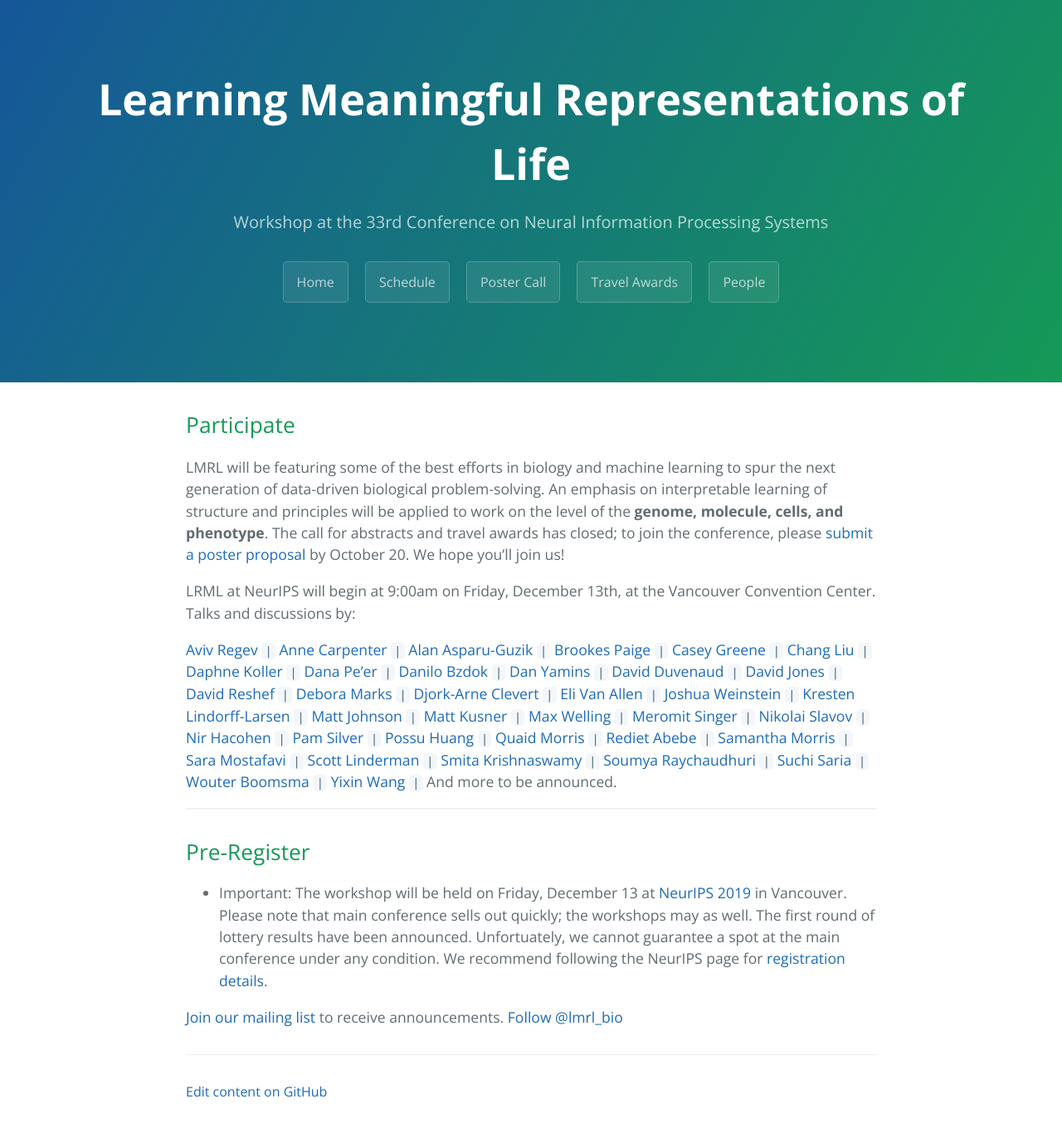
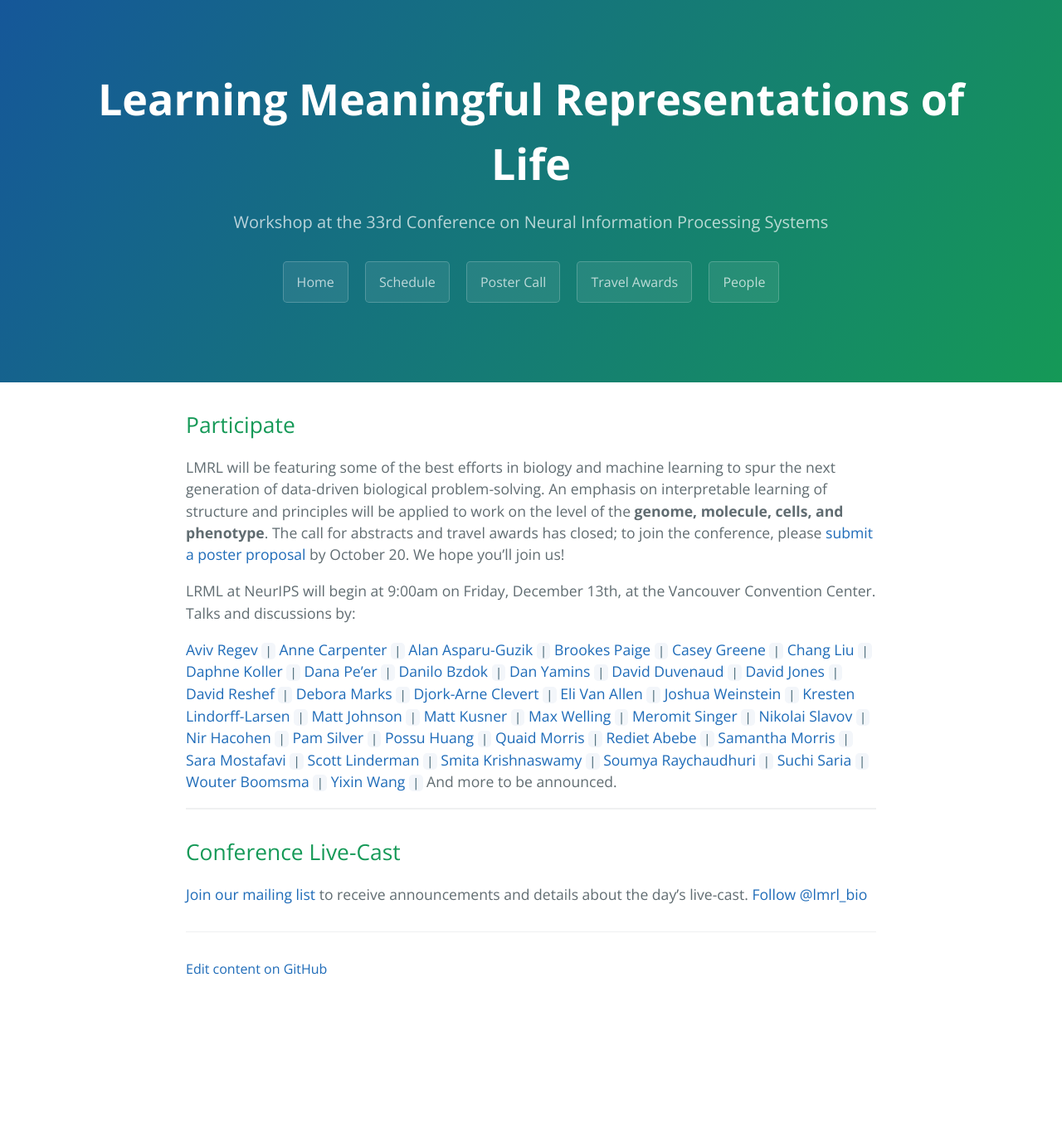
Before and after one commit to lmrl-bio/lmrl-bio.github.io, a Jekyll site: the page built from index.md, in a window 1280 px wide. Shown: the whole page at 83% size. Built offline with Jekyll 4.4.1, drawn with Linux system fonts in a browser that asks for light colours; comment, search, counter and statistics services are not loaded; our own code applies the rules of GitHub Pages for plain Markdown files; after the commit the page ends 1212 px from its top, so only the background shows below that.

Commit message:
Update index.md

```diff
--- a/index.md
+++ b/index.md
@@ -48,10 +48,7 @@ LRML at NeurIPS will begin at 9:00am on Friday, December 13th, at the Vancouver
 
 ***
 
-## Pre-Register
+## Conference Live-Cast
 
-* Important:
- The workshop will be held on Friday, December 13 at [NeurIPS 2019](https://nips.cc/Conferences/2019/) in Vancouver. Please note that main conference sells out quickly; the workshops may as well. The first round of lottery results have been announced. Unfortuately, we cannot guarantee a spot at the main conference under any condition. We recommend following the NeurIPS page for [registration details](https://nips.cc/Register/view-registration).
-
-<a href = "mailto: lmrl.neurips.2019@gmail.com">Join our mailing list</a> to receive announcements.
+<a href = "mailto: lmrl.neurips.2019@gmail.com">Join our mailing list</a> to receive announcements and details about the day's live-cast.
 <a href="https://twitter.com/lmrl_bio?ref_src=twsrc%5Etfw" class="twitter-follow-button" data-size="large" data-show-count="false">Follow @lmrl_bio</a><script async src="https://platform.twitter.com/widgets.js" charset="utf-8"></script>
```
